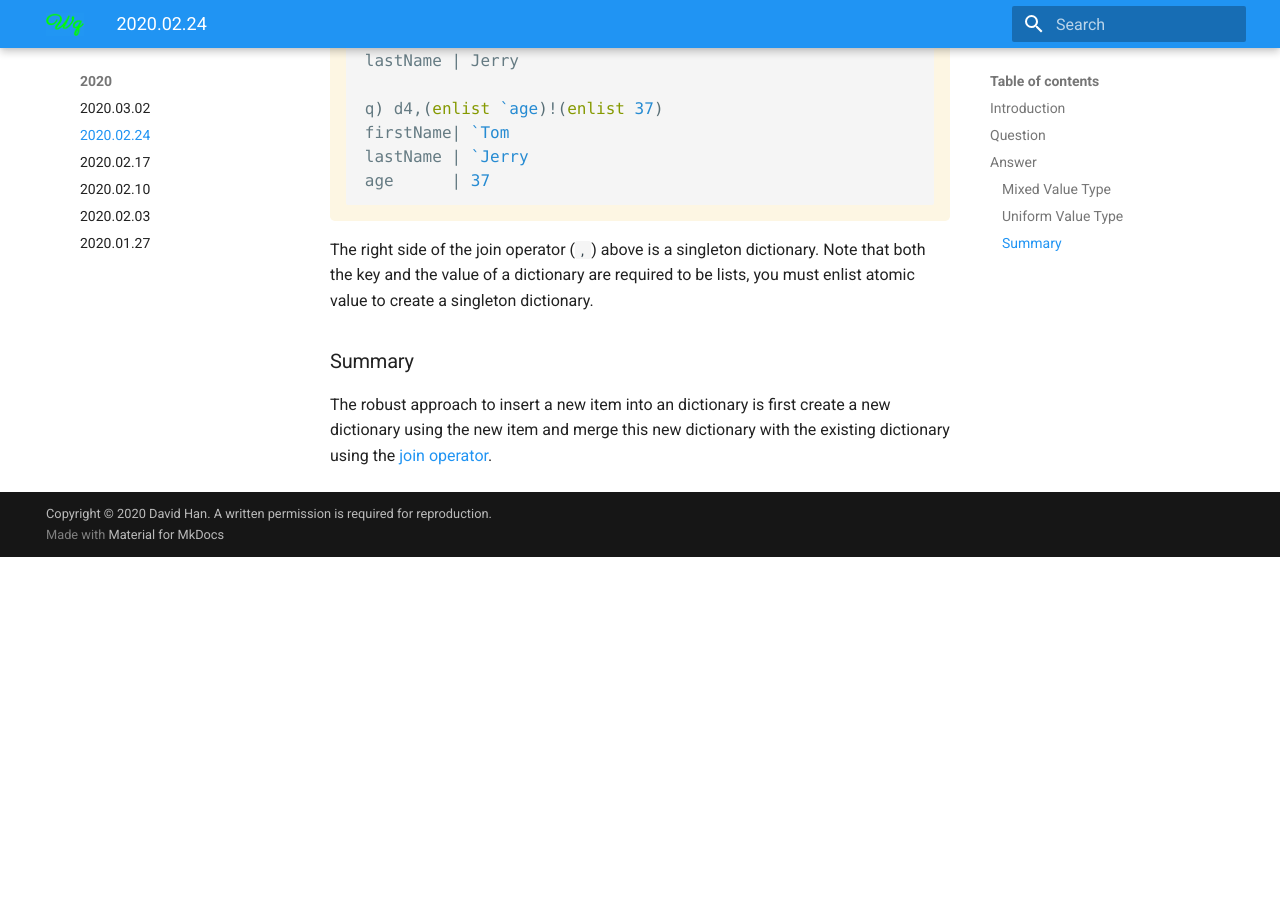
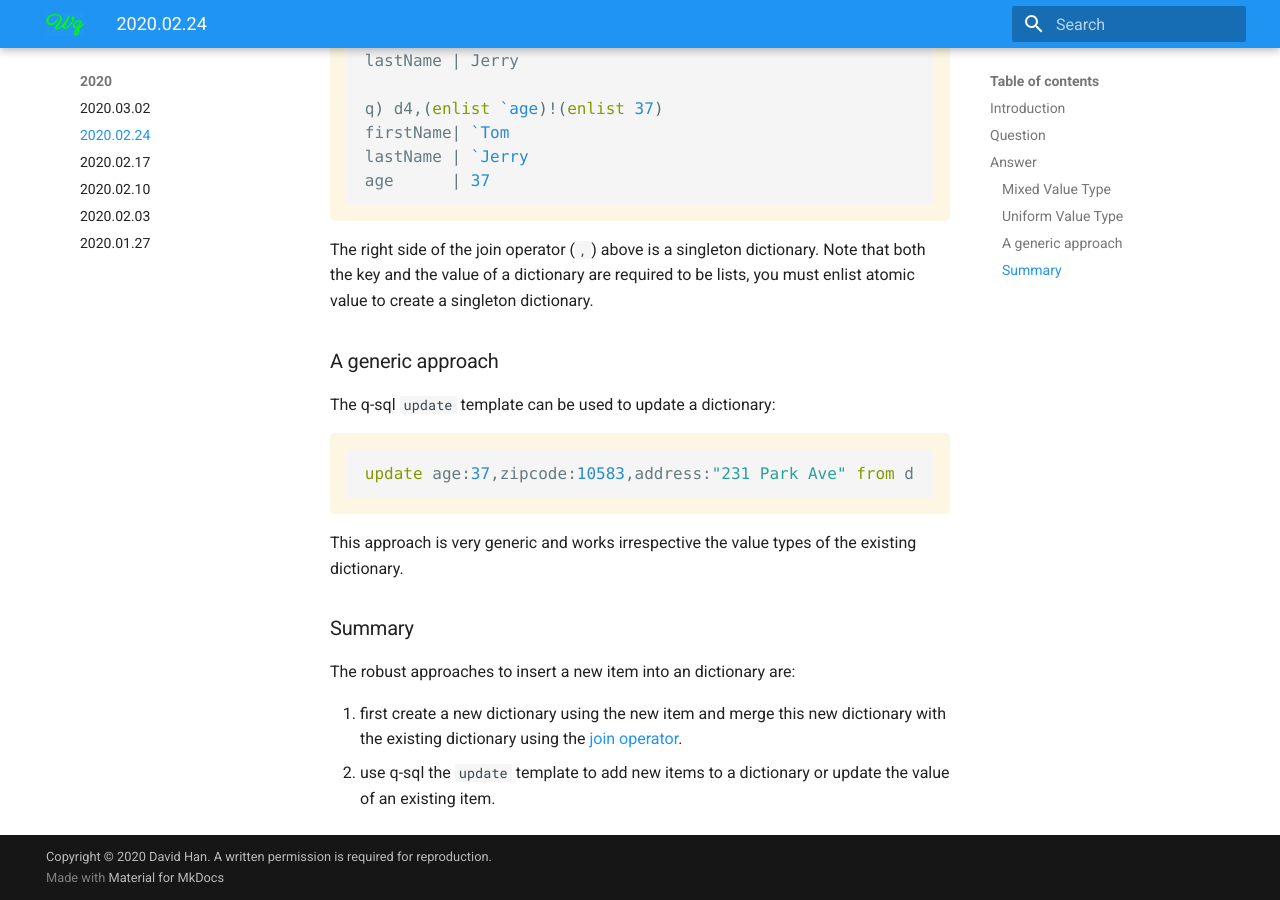
Before and after one commit to dpkwhan/weeklyq, an MkDocs documentation site: the page built from docs/2020/2020.02.24.md, in a window 1280 px wide and 900 px high, scrolled down 2434 px. Built offline with MkDocs 1.6.1 and Material for MkDocs 9.7.7, drawn with Linux system fonts in a browser that asks for light colours; nearby versions of some CDN libraries; comment, search, counter and statistics services are not loaded; before the commit the page ends 2991 px from its top, so only the background shows below that.

Commit message:
Update the answer to an existing question

````diff
--- a/docs/2020/2020.02.24.md
+++ b/docs/2020/2020.02.24.md
@@ -54,13 +54,13 @@ q) d2:`firstName`lastName`zip!(`Tom;`Jerry;10583)
 q) d2
 firstName| `Tom
 lastName | `Jerry
-zip      | 10583
+zipcode  | 10583
 
 q) d2[`age]:37 / add a new item
 q) d2
 firstName| `Tom
 lastName | `Jerry
-zip      | 10583
+zipcode  | 10583
 age      | 37
 ```
 
@@ -94,7 +94,18 @@ age      | 37
 The right side of the join operator (`,`) above is a singleton dictionary. Note that both the key and the value
 of a dictionary are required to be lists, you must enlist atomic value to create a singleton dictionary.
 
+### A generic approach
+The q-sql ``update`` template can be used to update a dictionary:
+
+```q
+update age:37,zipcode:10583,address:"231 Park Ave" from d
+```
+
+This approach is very generic and works irrespective the value types of the existing dictionary.
+
 
 ### Summary
-The robust approach to insert a new item into an dictionary is first create a new dictionary using the new item and
-merge this new dictionary with the existing dictionary using the [join operator](https://code.kx.com/q/ref/join/).
+The robust approaches to insert a new item into an dictionary are:
+
+1. first create a new dictionary using the new item and merge this new dictionary with the existing dictionary using the [join operator](https://code.kx.com/q/ref/join/).
+1. use q-sql the ``update`` template to add new items to a dictionary or update the value of an existing item.
````
